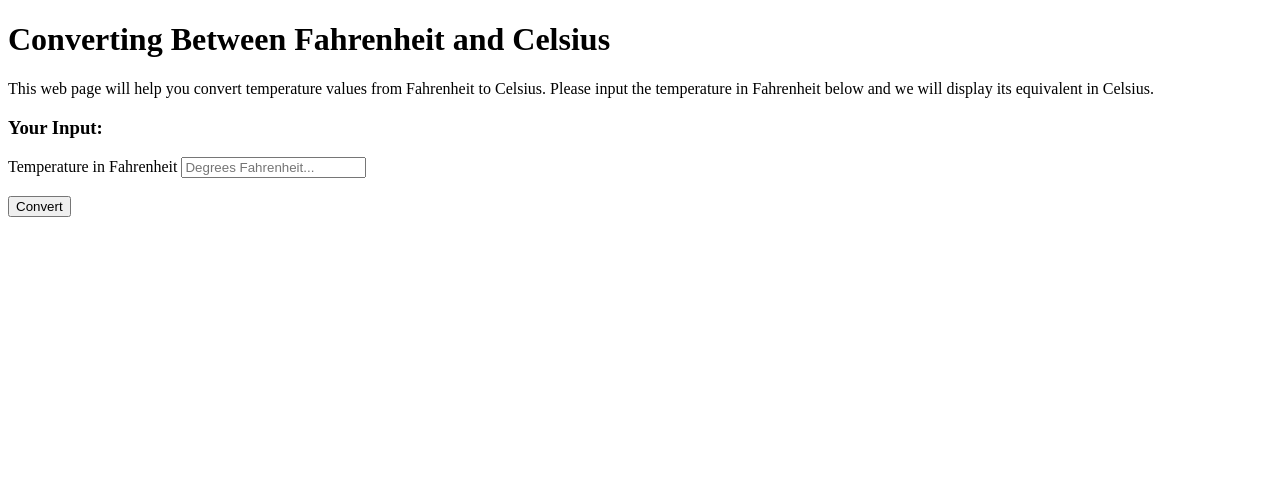
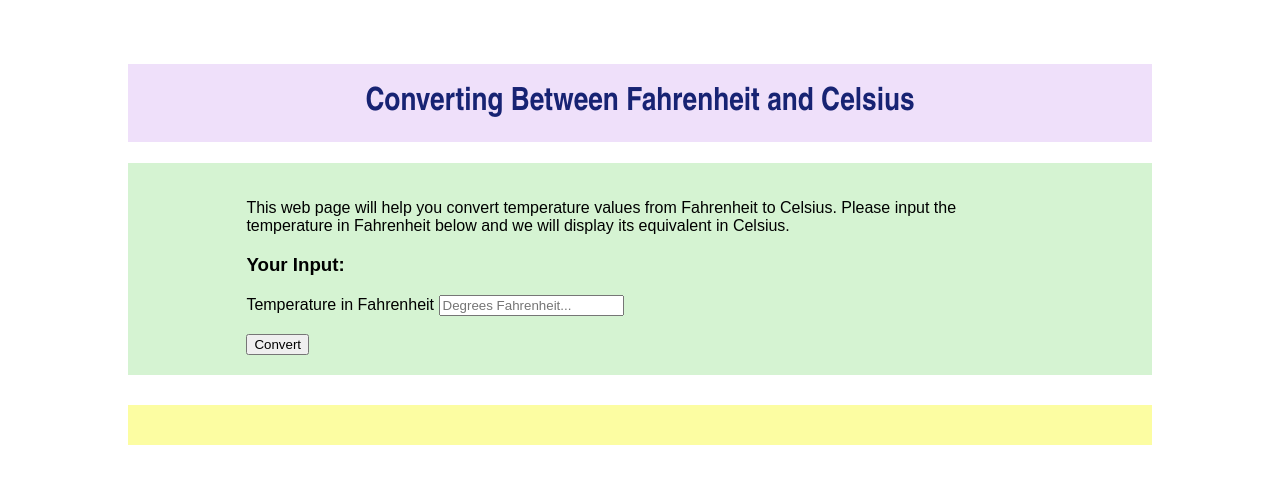
Before and after one commit to ICS2O-Programming-MariaG/Unit3-04-HTML-FahrenheitCelsius, a plain HTML site: page index.html in a window 1280 px wide. Drawn offline with Linux system fonts and the light colour scheme.

Commit message:
Added styling in CSS

```diff
--- a/css/style.css
+++ b/css/style.css
@@ -3,3 +3,50 @@
 * This CSS file defines the style for index.html
 * ICS2O-Unit3-04-HTML-FahrenheitCelsius
 */
+
+body {
+  width: 80%;
+  margin: 5% 10%;
+  font-family: Arial, "Arial Narrow", sans-serif;
+}
+
+h1 {
+  padding: 20px;
+  background-color: #efe0fa;
+  font-family: "Arial Narrow", Arial, sans-serif;
+  text-align: center;
+  color: #172373;
+}
+
+#green {
+  padding: 20px;
+  background-color: #d5f3d2;
+}
+
+p {
+  width: 80%;
+  margin-left: 10%;
+}
+
+form {
+  width: 80%;
+  margin-left: 10%;
+}
+
+h3 {
+  width: 80%;
+  margin-left: 10%;
+}
+
+#results {
+  margin-left: 10%;
+  width: 80%;
+}
+
+#yellow {
+  background-color: #fcfda2;
+  font-weight: bold;
+  padding: 20px;
+  margin-top: 30px;
+  color: #3d5281;
+}
--- a/index.html
+++ b/index.html
@@ -21,6 +21,8 @@
     <!-- Link to JS file -->
     <script src="./js/script.js"></script>
     <h1>Converting Between Fahrenheit and Celsius</h1>
+    <!-- Div for style -->
+    <div id="green">
       <p>This web page will help you convert temperature values from Fahrenheit to Celsius. Please input the temperature in Fahrenheit below and we will display its equivalent in Celsius.</p>
       <h3>Your Input:</h3>
       <form action="javascript:temperatureEntered()">
@@ -28,7 +30,11 @@
         <input type="number" step="0.01" id="temp" placeholder="Degrees Fahrenheit..."><br><br>
         <input type="submit" value="Convert">
       </form>
+    </div>
+    <!-- Yellow div for style -->
+    <div id="yellow">
       <div id="results">
+      </div>
     </div>
   </body>
 </html>
```
Lines whose indentation alone changed are shown as unchanged.
